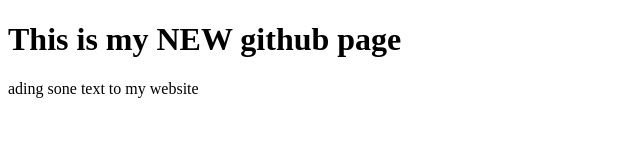
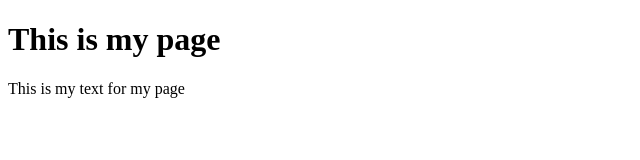
Before and after one commit to deskagebunshin/deskagebunshin.github.io, a plain HTML site: page index.html in a window 1280 px wide. Shown: the whole page, without its empty margins (0-640 px from the left). Drawn offline with Linux system fonts and the light colour scheme.

Commit message:
Added index file
also added text

```diff
--- a/index.html
+++ b/index.html
@@ -5,7 +5,7 @@
     <title></title>
   </head>
   <body>
-    <h1>This is my NEW github page</h1>
-    <p>ading sone text to my website</p>
+    <h1>This is my page</h1>
+    <p>This is my text for my page</p>
   </body>
 </html>
```
